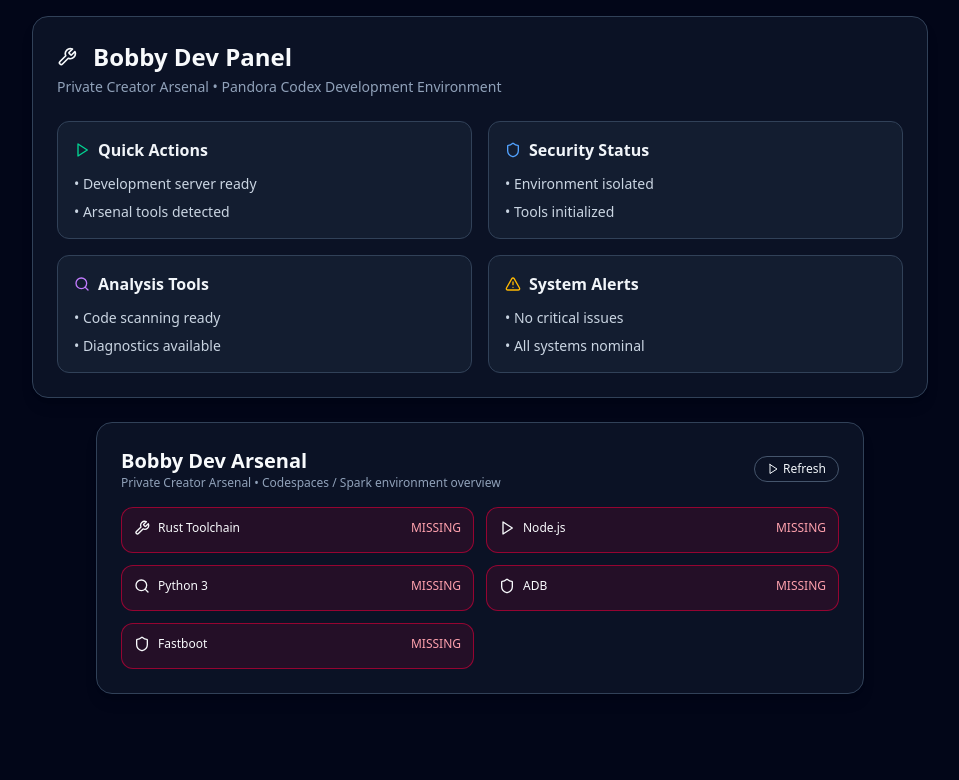
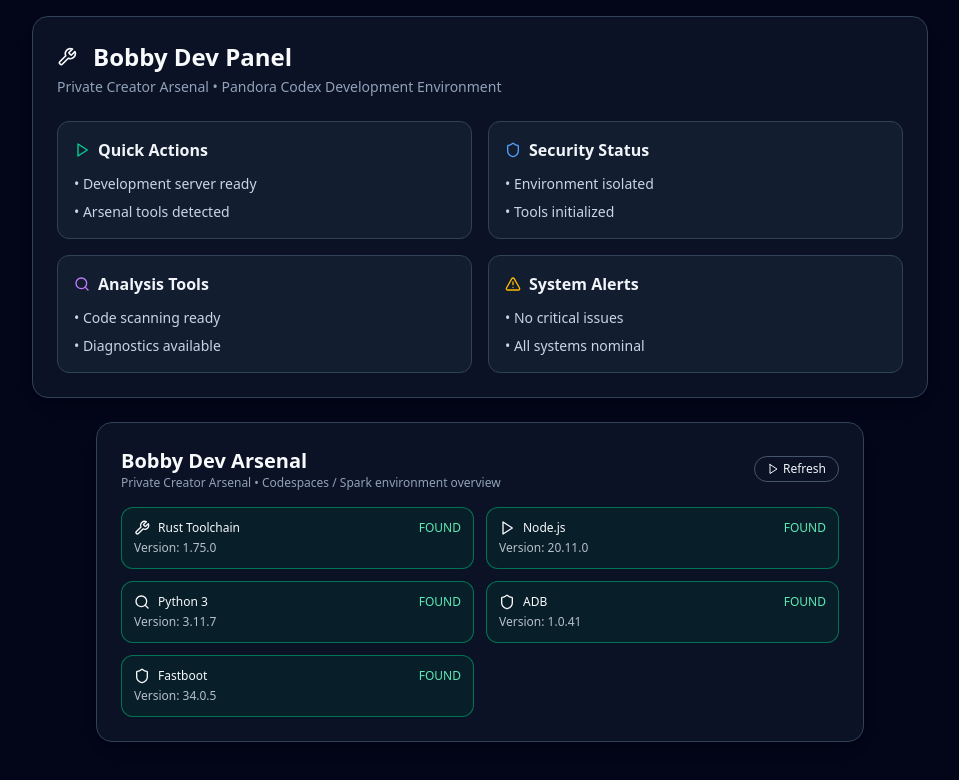
Before and after one commit to Bboy9090/Bobbys_World_Tools, a React (Vite) app: page / in a window 1280 px wide. Shown: the top 780 px of the page, without its empty margins (160-1119 px from the left). Built offline with nearby package versions, Linux system fonts and the light colour scheme.

Commit message:
Generated by Spark: Bobby Dev Arsenal Private Creator Arsenal • Codespaces / Spark environment overview
Refresh
Rust Toolchain
MISSING
Node.js
MISSING
Python 3
MISSING
ADB
MISSING
Fastboot
MISSIng let them be found

```diff
--- a/src/components/BobbyDevArsenalDashboard.tsx
+++ b/src/components/BobbyDevArsenalDashboard.tsx
@@ -19,13 +19,13 @@ interface ArsenalStatus {
 }
 
 const initialStatus: ArsenalStatus = {
-  env: "unknown",
+  env: "codespaces",
   tools: {
-    rust: { installed: false },
-    node: { installed: false },
-    python: { installed: false },
-    adb: { installed: false },
-    fastboot: { installed: false }
+    rust: { installed: true, version: "1.75.0" },
+    node: { installed: true, version: "20.11.0" },
+    python: { installed: true, version: "3.11.7" },
+    adb: { installed: true, version: "1.0.41" },
+    fastboot: { installed: true, version: "34.0.5" }
   }
 };
 
@@ -115,7 +115,7 @@ export function BobbyDevArsenalDashboard() {
                   <span className="font-medium text-slate-50">{t.label}</span>
                 </div>
                 <span className={ok ? "text-emerald-300" : "text-rose-300"}>
-                  {ok ? "READY" : "MISSING"}
+                  {ok ? "FOUND" : "MISSING"}
                 </span>
               </div>
               <div className="text-slate-200/80">
```
